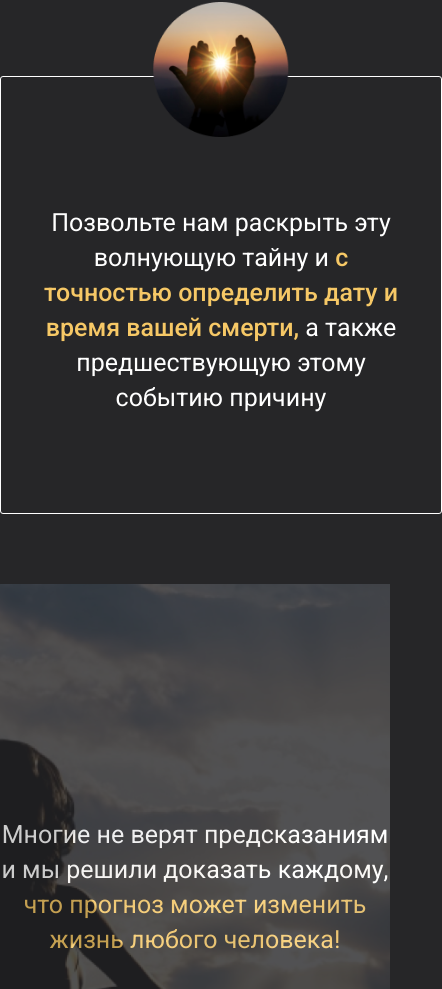
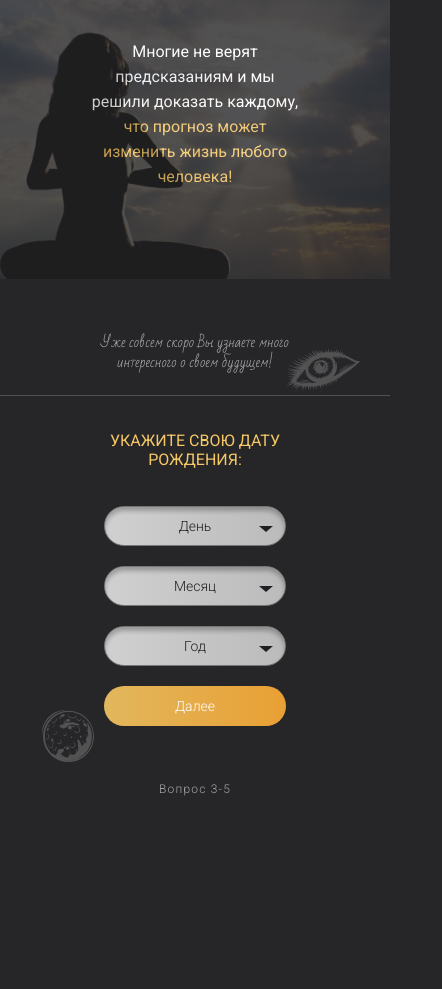
Before and after one commit to varflam/test-task, a plain HTML site: page index.html in a window 390 px wide. Shown: the part 1011-2000 px from the top of the page, 442 px wide, since content can reach past the window. After the commit the page ends 1850 px from the top, so only its background shows below. Drawn offline with Linux system fonts and the light colour scheme.

Commit message:
responsive design is added

```diff
--- a/css/blocks/prediction.css
+++ b/css/blocks/prediction.css
@@ -4,7 +4,8 @@
     justify-content: center;
     align-items: center;
     height: 606px;
-    width: 100%;
+    max-width: 1440px;
+    margin: 0 auto;
 }
 
 .prediction::after {
--- a/css/blocks/promo.css
+++ b/css/blocks/promo.css
@@ -1,7 +1,8 @@
 .promo {
     position: relative;
     padding: 40px 0 70px 0;
-    background: url('../../img/bg/blik.png') #262628 top center /auto no-repeat;
+    background: url('../../img/bg/blik.png') #262628 top center /100% auto no-repeat;
+    width: 100%;
 }
 
 .promo::after {
--- a/css/blocks/question_new.css
+++ b/css/blocks/question_new.css
@@ -11,7 +11,7 @@
 .question__title_new::before {
     position: absolute;
     content: '';
-    width: 100vw;
+    width: 200vw;
     height: 1px;
     left: -100%;
     top: -74px;
@@ -46,7 +46,7 @@
     transform: translateX(-50%);
 }
 
-.question__two, .question__one, .question__four, .question__five {
+.question__one, .question__two, .question__five, .question__four {
     display: none;
 }
 
--- /dev/null
+++ b/css/media.css
@@ -0,0 +1,172 @@
+@media (max-width: 443px) {
+
+    .promo {
+        padding: 10px 0 40px 0;
+        background: url('../img/bg/blik_small1.png') #262628 top center /100% auto no-repeat;
+
+    }
+
+    .promo::after {
+        top: 40px;
+    }
+
+    .promo__astro {
+        font-size: 12px;
+        line-height: 14px;
+    }
+
+    .promo__accuracy {
+        font-size: 20px;
+        line-height: 23px;
+        margin-bottom: 23px;
+    }
+
+    .promo__woman {
+        display: flex;
+        align-items: center;
+        justify-content: center;
+        width: 225px;
+        height: 225px;
+    }
+
+    .promo__woman img {
+        width: 137px;
+        height: 137px;
+    }
+
+    .promo__descr {
+        font-size: 16px;
+        line-height: 25px;
+        margin-bottom: 23px;
+    }
+
+    .promo__online {
+        font-size: 12px;
+        line-height: 14px;
+        margin-bottom: 58px;
+    }
+
+    .promo__let-us {
+        width: 255px;
+        height: 252px;
+    }
+
+    .promo__let-us div {
+        width: 210px;
+        height: 162px;
+        font-size: 16px;
+        line-height: 25px;
+        margin-top: 58px;
+    }
+
+    .promo__let-us::after {
+        top: -39px;
+        width: 78px;
+        height: 78px;
+    }
+
+    .prediction {
+        height: 331px;
+    }
+
+    .prediction__descr {
+        font-size: 16px;
+        line-height: 25px;
+        width: 219px;
+        margin: 0 auto;
+    }
+
+    .question {
+        padding: 53px 0 43px 0;
+    }
+
+    .question::before {
+        display: none;
+        width: 83.64px;
+        height: 44.13px;
+    }
+
+    .question::after {
+        display: none;
+        width: 52px;
+        height: 52px;
+    }
+
+    .question__title {
+        font-size: 16px;
+        line-height: 19px;
+        margin-bottom: 37px;
+    }
+
+    .question__number {
+        font-size: 12px;
+        line-height: 14px;
+    }
+
+    .question__cursive_one {
+        font-size: 20px;
+        line-height: 28px;
+        margin-top: 108px;
+    }
+
+    .question__cursive_one::before,
+    .question__cursive_one::after {
+        width: 32.56px;
+        height: 10px;
+    }
+
+    .question__cursive_one::before {
+        top: -37px;
+    }
+
+    .question__cursive_one::after {
+        top: 110px;
+    }
+
+    .question__cursive_new {
+        font-size: 14px;
+        line-height: 20px;
+        margin-bottom: 59px;
+    }
+
+    .question__title_new::before {
+        top: -36px;
+        left: -35%;
+    }
+
+    .question__title::after {
+        top: -85px;
+        width: 83.64px;
+        height: 44.13px;
+        right: -40px;
+    }
+
+    .question__new::after{
+        left: 0;
+        width: 52px;
+        height: 52px;
+        bottom: 34px;
+    }
+
+    .question__new .question__number {
+        margin-top: 36px;
+    }
+
+    .question__select select {
+        width: 182px;
+        height: 40px;
+        font-size: 14px;
+        line-height: 16px;
+        margin-bottom: 20px;
+    }
+
+    .question__select select option {
+        font-size: 14px;
+        line-height: 16px;
+    }
+
+    .question__select::after {
+        top: 20px;
+        right: 50px;
+    }
+}
--- a/css/style.css
+++ b/css/style.css
@@ -2,6 +2,8 @@
 @import './blocks/prediction.css';
 @import './blocks/question_one.css';
 @import './blocks/question_new.css';
+@import './media.css';
+
 
 * {
     font-family: 'Roboto', sans-serif;
@@ -54,3 +56,23 @@ body {
     height: 69.44px;
     animation: gradient 1.5s ease infinite;
 }
+
+@media (max-width: 443px) {
+
+    .container {
+        width: 255px;
+    }
+
+    .btn {
+        width: 182px;
+        height: 40px;
+        font-size: 14px;
+        line-height: 16px;
+        margin-bottom: 20px;
+    }
+
+    .btn::after {
+        width: 87px;
+        height: 40px;
+    }
+}
```
Also changed, not shown: img/bg/blik_small.png (added), img/bg/blik_small1.png (added).
